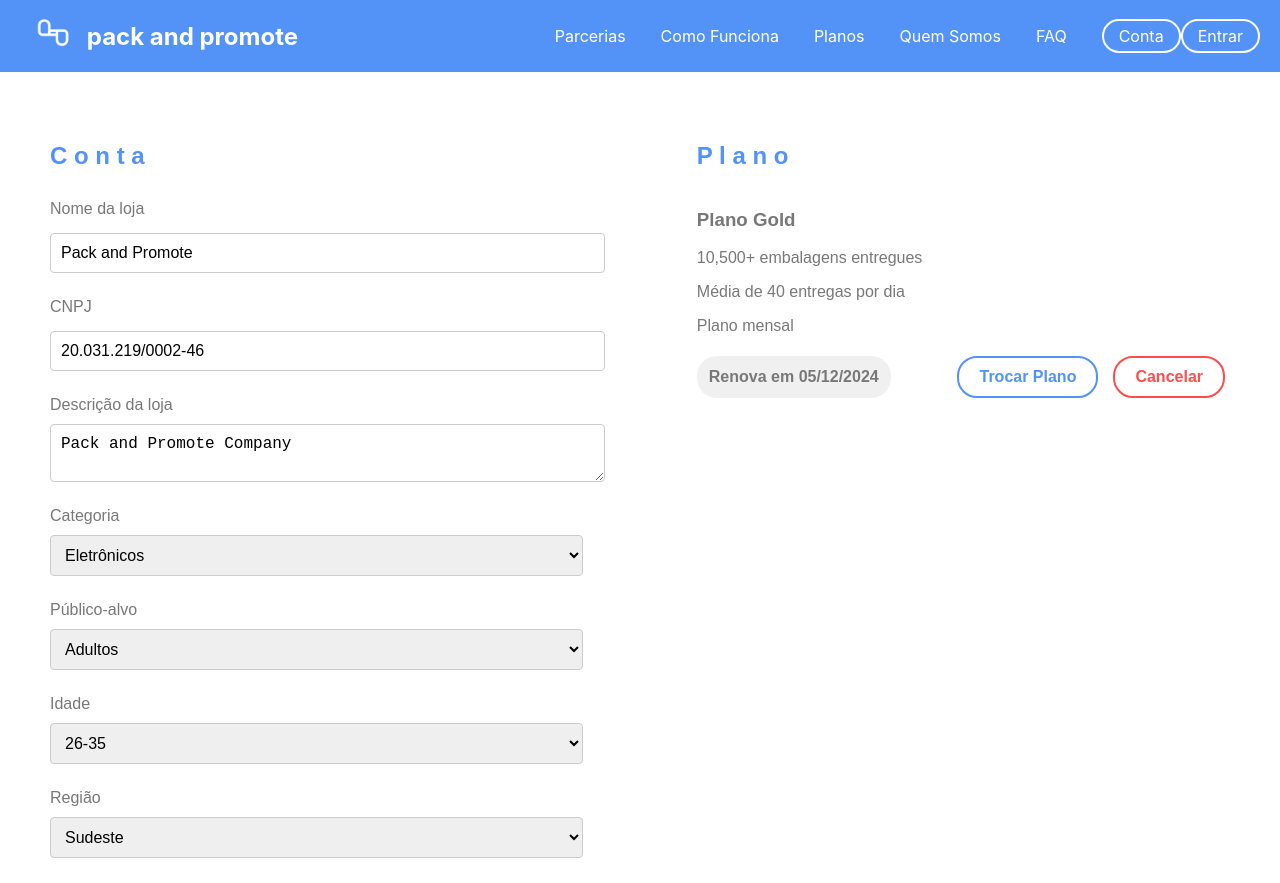
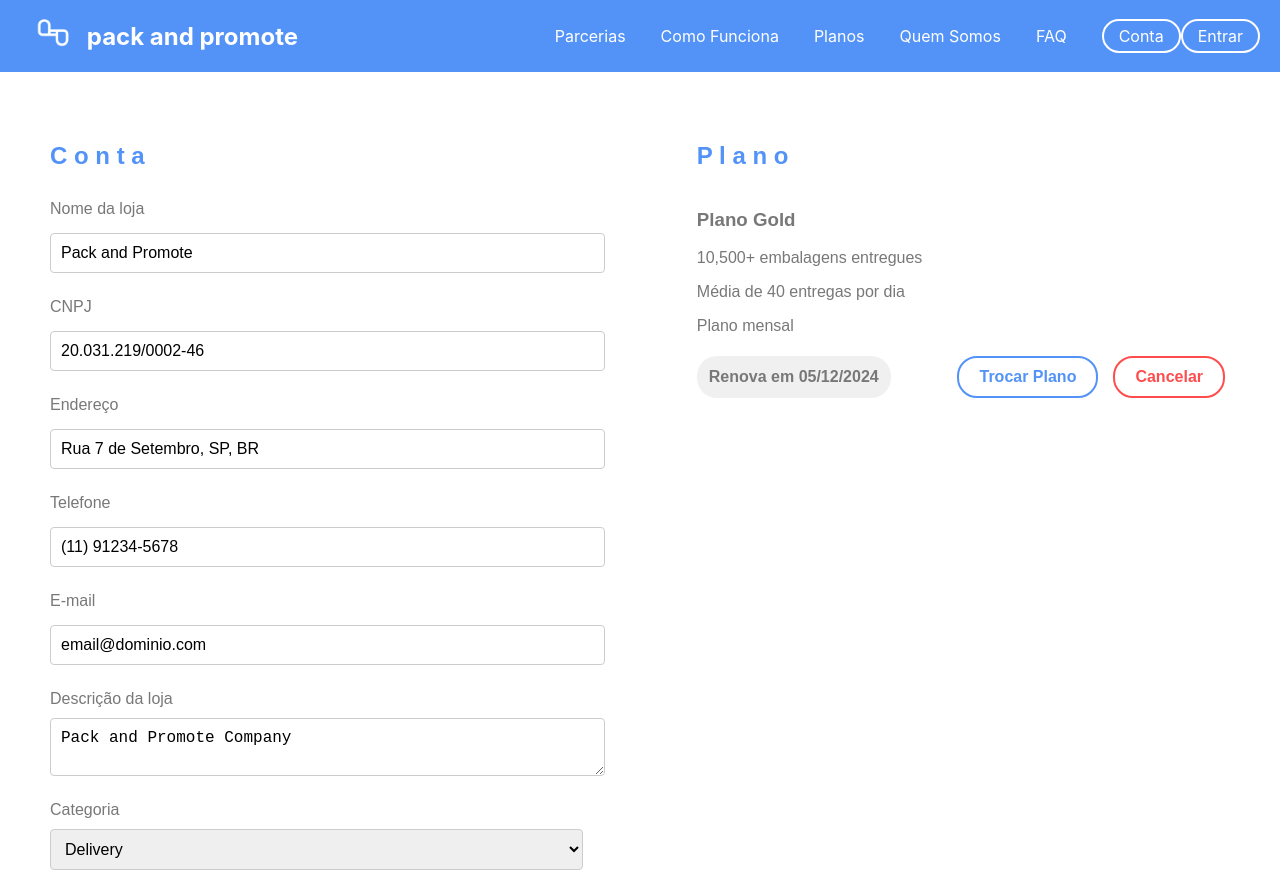
Before and after one commit to VictorSi1va/PackAndPromote_FrontEnd, a React (Create React App) app: page /minha-conta in a window 1280 px wide. Shown: the top 883 px of the page. Built offline with nearby package versions, Linux system fonts and the light colour scheme.

Commit message:
Ajustes Campos Tela Cadastro e Minha Conta

```diff
--- a/src/pages/CadastroLoja/index.js
+++ b/src/pages/CadastroLoja/index.js
@@ -10,8 +10,11 @@ const CadastroLoja = () => {
     const [formData, setFormData] = useState({
         usuario: '',
         senha: '',
-        nomeDaLoja: 'Pack and Promote',
+        nomeDaLoja: '',
         cnpj: '',
+        endereco: '',
+        telefone: '',
+        email: '',
         descricaoDaLoja: '',
         categoria: '',
         publicoAlvo: '',
@@ -33,11 +36,11 @@ const CadastroLoja = () => {
         preferenciaParcerias: 'Sim'
     };
 
-    const categorias = ['Alimentos', 'Roupas', 'Eletrônicos', 'Livros'];
-    const publicosAlvo = ['Adultos', 'Crianças', 'Idosos'];
-    const idades = ['18-25', '26-35', '36-50', 'Acima de 50'];
+    const categorias = ['Delivery', 'Embalagem', 'Loja'];
+    const publicosAlvo = ['Adultos', 'Adolescentes'];
+    const idades = ['18-25', '26-35', '36-45'];
     const regioes = ['Norte', 'Nordeste', 'Sul', 'Sudeste', 'Centro-Oeste'];
-    const preferenciasParcerias = ['Sim', 'Não', 'Talvez'];
+    const preferenciasParcerias = ['Promoções', 'Novidades'];
 
     const handleChange = (e) => {
         const { name, value } = e.target;
@@ -85,6 +88,30 @@ const CadastroLoja = () => {
                     value={formData.cnpj}
                     onChange={handleChange}
                     placeholder="Digite o CNPJ"
+                />
+
+                <Input
+                    label="Endereço"
+                    name="endereco"
+                    value={formData.enderecoLoja}
+                    onChange={handleChange}
+                    placeholder="Digite o endereço"
+                />
+
+                <Input
+                    label="Telefone"
+                    name="telefone"
+                    value={formData.telefoneLoja}
+                    onChange={handleChange}
+                    placeholder="Digite o telefone"
+                />
+
+                <Input
+                    label="E-mail"
+                    name="email"
+                    value={formData.emailLoja}
+                    onChange={handleChange}
+                    placeholder="Digite o e-mail"
                 />
 
                 <TextArea
@@ -135,7 +162,7 @@ const CadastroLoja = () => {
                     options={preferenciasParcerias}
                 />
 
-                <Button label="Salvar" onClick={() => alert('Loja Cadastrada')}/>
+                <Button label="Salvar" onClick={() => alert('Loja Cadastrada')} />
             </form>
         </div>
     );
--- a/src/pages/MinhaConta/index.js
+++ b/src/pages/MinhaConta/index.js
@@ -10,12 +10,15 @@ const MinhaConta = () => {
   const [userData, setUserData] = useState({
     lojaNome: 'Pack and Promote',
     cnpj: '20.031.219/0002-46',
+    endereco: 'Rua 7 de Setembro, SP, BR',
+    telefone: '(11) 91234-5678',
+    email: 'email@dominio.com',
     descricao: 'Pack and Promote Company',
-    categoria: 'Eletrônicos',
+    categoria: 'Delivery',
     publicoAlvo: 'Adultos',
     idade: '26-35',
     regiao: 'Sudeste',
-    preferenciaParceria: 'Sim'
+    preferenciaParceria: 'Promoções'
   });
 
   const [planoData, setPlanoData] = useState({
@@ -26,11 +29,11 @@ const MinhaConta = () => {
     dataRenovacao: '05/12/2024'
   });
 
-  const categorias = ['Alimentos', 'Roupas', 'Eletrônicos', 'Livros'];
-  const publicosAlvo = ['Adultos', 'Crianças', 'Idosos'];
-  const idades = ['18-25', '26-35', '36-50', 'Acima de 50'];
+  const categorias = ['Delivery', 'Embalagem', 'Loja'];
+  const publicosAlvo = ['Adultos', 'Adolescentes'];
+  const idades = ['18-25', '26-35', '36-45'];
   const regioes = ['Norte', 'Nordeste', 'Sul', 'Sudeste', 'Centro-Oeste'];
-  const preferenciasParcerias = ['Sim', 'Não', 'Talvez'];
+  const preferenciasParcerias = ['Promoções', 'Novidades'];
 
   const handleChange = (e) => {
     const { name, value } = e.target;
@@ -43,7 +46,7 @@ const MinhaConta = () => {
   return (
     <div className="minha-conta-container">
       <div className="conta-section">
-        <Title titulo2="C o n t a"/>
+        <Title titulo2="C o n t a" />
         <Input
           label="Nome da loja"
           name="lojaNome"
@@ -58,6 +61,30 @@ const MinhaConta = () => {
           value={userData.cnpj}
           onChange={handleChange}
           placeholder="Digite o CNPJ"
+        />
+
+        <Input
+          label="Endereço"
+          name="endereco"
+          value={userData.endereco}
+          onChange={handleChange}
+          placeholder="Digite o endereço"
+        />
+
+        <Input
+          label="Telefone"
+          name="telefone"
+          value={userData.telefone}
+          onChange={handleChange}
+          placeholder="Digite o telefone"
+        />
+
+        <Input
+          label="E-mail"
+          name="email"
+          value={userData.email}
+          onChange={handleChange}
+          placeholder="Digite o e-mail"
         />
 
         <TextArea
@@ -114,7 +141,7 @@ const MinhaConta = () => {
       </div>
 
       <div className="plano-section">
-        <Title titulo2="P l a n o"/>
+        <Title titulo2="P l a n o" />
 
         <div className="plano-details">
           <h3 className="plano-name">Plano {planoData.nomePlano}</h3>
```
Also changed, not shown: public/images/dona-deola.png.
